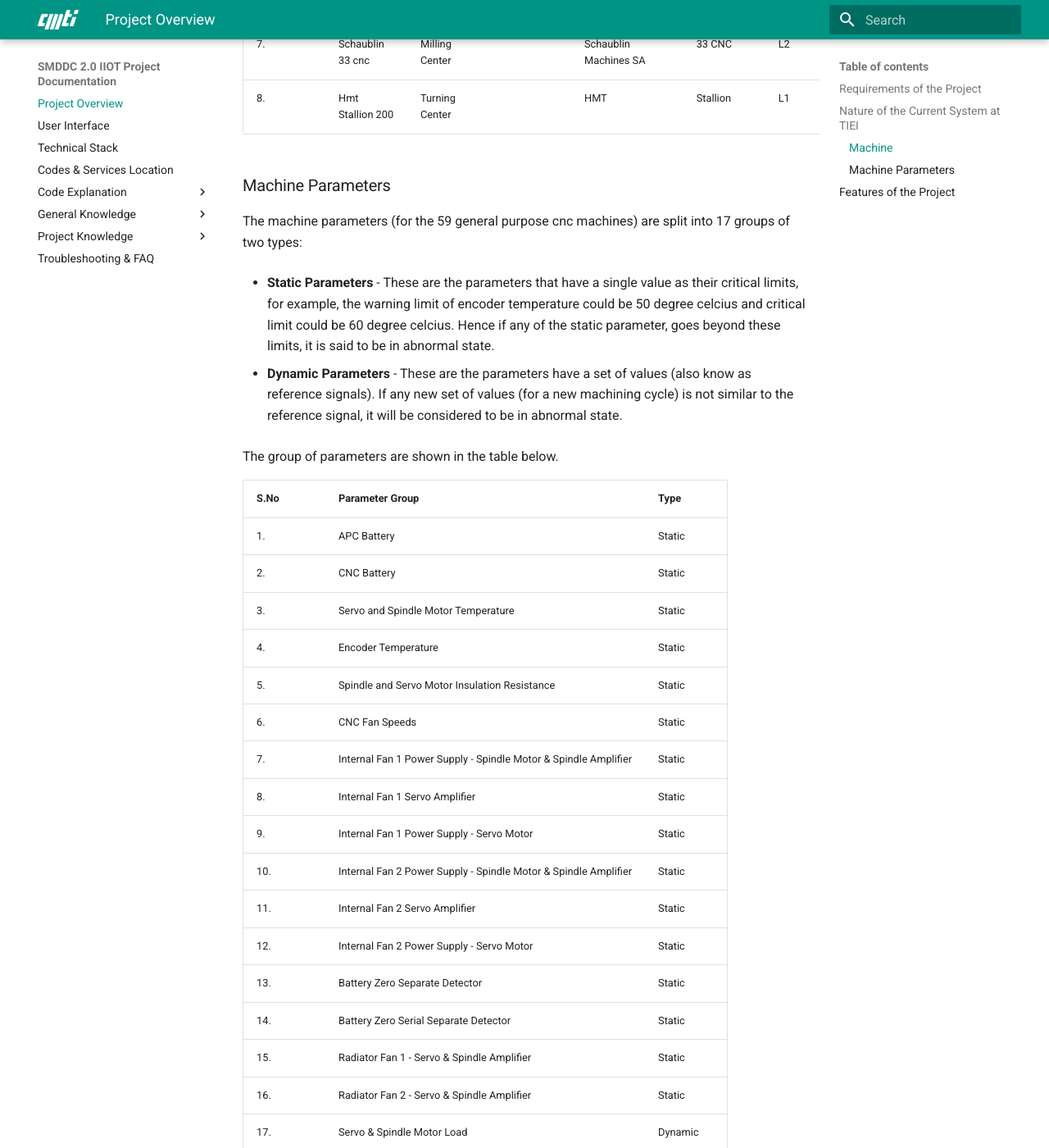
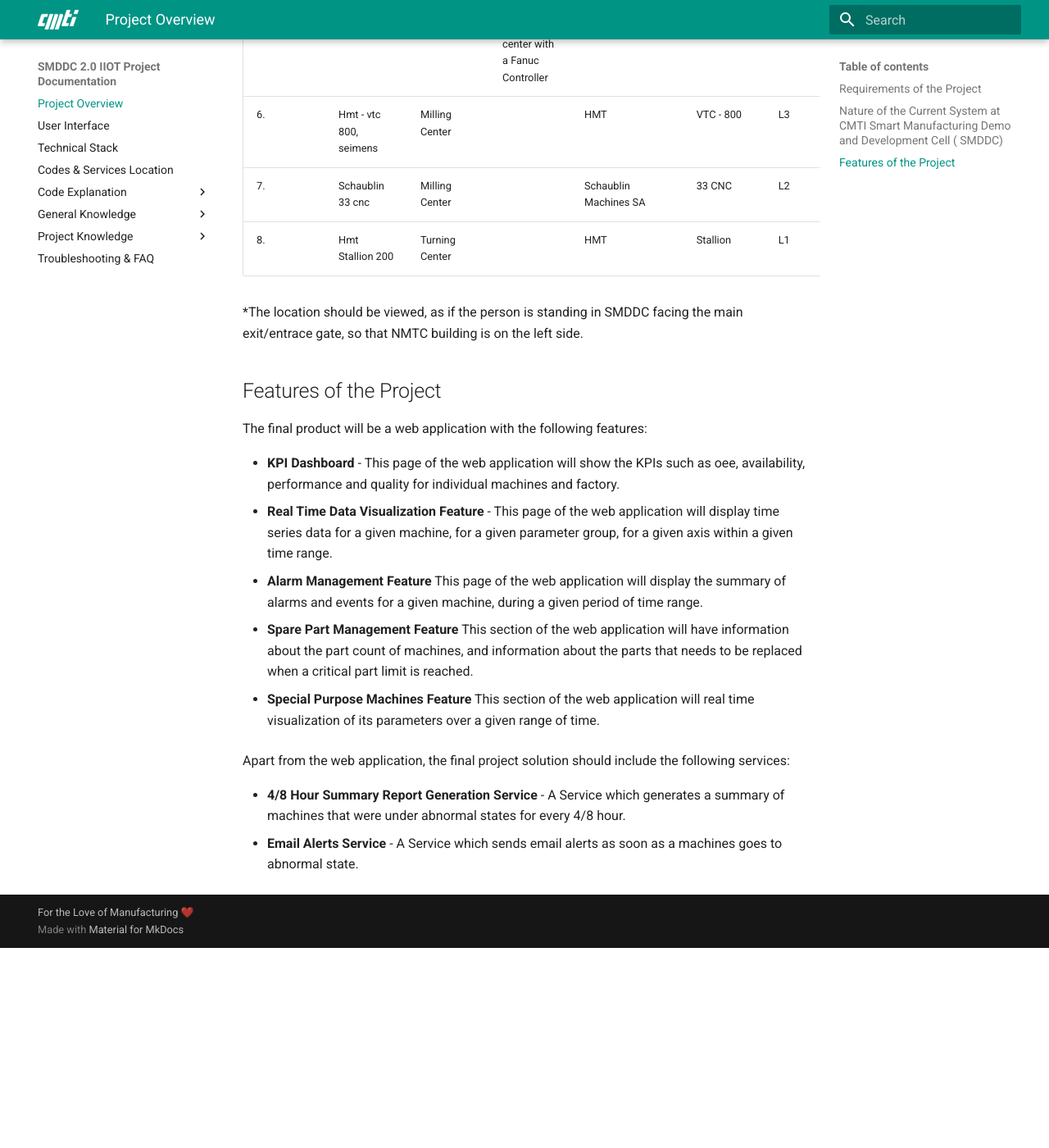
Before and after one commit to Praveenstein/mkdocs-material-documentation, an MkDocs documentation site: the page built from docs/index.md, in a window 1280 px wide and 1400 px high, scrolled down 1895 px. Shown: the whole window at 82% size. Built offline with MkDocs 1.6.1 and Material for MkDocs 9.7.7, drawn with Linux system fonts in a browser that asks for light colours; after the commit the page ends 3051 px from its top, so only the background shows below that; some of the changed text lies outside the part shown.

```diff
--- a/docs/index.md
+++ b/docs/index.md
@@ -1,6 +1,20 @@
 # Introduction
 
-This project is implemented to help the maintenace team of Toyota Industries Engine India Private Limited (here by called as TIEI) to help in machine maintenace activities of their new plant.
+**Project Overview: Manufacturing Data Management**
+
+This project focuses on streamlining data management in manufacturing plants. It aims to achieve the following:
+
+1. **Data Collection:** Develop a system to gather data from manufacturing machines.
+
+2. **Real-time Analytics:** Provide real-time statistics on production processes.
+
+3. **Documentation Integration:** Seamlessly integrate document management for manufacturing.
+
+4. **Open-Source and Interoperable:** Use open-source technology and standards for compatibility.
+
+5. **Security:** Implement strong security measures for data protection.
+
+This project aims to improve manufacturing efficiency and facilitate data sharing among companies. Feel free to ask for more details on any of these aspects.
 
 ## Requirements of the Project
 
@@ -16,64 +30,29 @@
 
 - **Email Alerts & Report Generation** - A system to send email alerts when a machine is in abnormal state and to generate summart report of machines under abnormal states.
 
-- **Separate Database for the Machine Data** - A new database where a copy data from the existing mongodb database will exist, and all processing and analytics should be implemeted with that data.
+## Nature of the Current System at CMTI Smart Manufacturing Demo and Development Cell ( SMDDC)
 
-## Nature of the Current System at TIEI
+The following table gives the summary of available machines at CMTI's SMDDC:
 
-The Exisitng machines at CMTI's SMDDC are:
-
-### Machine
-
-The following table gives the summary of available machines at TIEI:
-
-| S.No 	| Machine Name           	| Type           	| Description                                                              	| Brand                          	| Model            	| Location 	| Controller Name 	| Controller Model 	| Legacy 	| Ip Address  	|
+| S.No 	| Machine Name           	| Type           	| Description                                                              	| Brand                          	| Model            	| Location* 	| Controller Name 	| Controller Model 	| Legacy 	| Ip Address  	|
 |------	|------------------------	|----------------	|--------------------------------------------------------------------------	|--------------------------------	|------------------	|----------	|-----------------	|------------------	|--------	|-------------	|
-| 1.   	| Ace LT-2               	| Turning Center 	| 2-axes horizontal turning centres                                        	| Ace Micromatic                 	| LT-2-LM-500-PLUS 	| R1       	| Fanuc           	| 0i tf plus       	| No     	| 172.18.7.27 	|
-| 2.   	| MONO 200               	| Turning Center 	| MONO-200 is a CNC turning center machine                                 	| Mac Power                      	| Mono 200         	| R2       	| Seimens         	| sinumerik 828d   	| No     	| 172.18.7.27 	|
-| 3.   	| AMS MCV - 450          	| Milling Center 	| It's vertical machining center, It has a Fanuc 0i-MF plus CNC controller 	| AMS(ACE MANUFACTURING SYSTEMS) 	| MCV - 450        	| R3       	| Fanuc           	| 0i - Mf Plus     	| No     	| 172.18.7.27 	|
-| 4.   	| Mazak - H-400 N        	| Milling Center 	| Mazak H-400N is a horizontal machining center with a Seimens Controller  	| Mazak                          	| H-400N           	| R4       	| Seimens         	| sinumerik 828D   	| No     	| 172.18.7.27 	|
+| 1.   	| Ace LT-2               	| Turning Center 	| 2-axes horizontal turning centres                                        	| Ace Micromatic                 	| LT-2-LM-500-PLUS 	| R1       	| Fanuc           	| 0i tf plus       	| No     	| 172.18.30.158 	|
+| 2.   	| MONO 200               	| Turning Center 	| MONO-200 is a CNC turning center machine                                 	| Mac Power                      	| Mono 200         	| R2       	| Seimens         	| sinumerik 828d   	| No     	| 172.18.28.35 	|
+| 3.   	| AMS MCV - 450          	| Milling Center 	| It's vertical machining center, It has a Fanuc 0i-MF plus CNC controller 	| AMS(ACE MANUFACTURING SYSTEMS) 	| MCV - 450        	| R3       	| Fanuc           	| 0i - Mf Plus     	| No     	| 172.18.30.147 	|
+| 4.   	| Mazak - H-400 N        	| Milling Center 	| Mazak H-400N is a horizontal machining center with a Seimens Controller  	| Mazak                          	| H-400N           	| R4       	| Seimens         	| sinumerik 828D   	| No     	| 172.18.30.149 	|
 | 5.   	| Mazak - H-400 N        	| Milling Center 	| Mazak H-400N is a horizontal machining center with a Fanuc Controller    	| Mazak                          	| H-400N           	| L4       	| Fanuc           	| 0i -md           	| TBA    	|             	|
 | 6.   	| Hmt - vtc 800, seimens 	| Milling Center 	|                                                                          	| HMT                            	| VTC - 800        	| L3       	| Seimens         	| TBA              	| Yes    	|             	|
 | 7.   	| Schaublin 33 cnc       	| Milling Center 	|                                                                          	| Schaublin Machines SA          	| 33 CNC           	| L2       	| Seimens         	| 840D             	| Yes    	|             	|
 | 8.   	| Hmt Stallion 200       	| Turning Center 	|                                                                          	| HMT                            	| Stallion         	| L1       	| Fanuc           	| ot - Series      	| Yes    	|             	|
 
-### Machine Parameters
-
-The machine parameters (for the 59 general purpose cnc machines) are split into 17 groups of two types:
-
-- **Static Parameters** - These are the parameters that have a single value as their critical limits, for example, the warning limit of encoder temperature could be 50 degree celcius and critical limit could be 60 degree celcius. Hence if any of the static parameter, goes beyond these limits, it is said to be in abnormal state.
-
-- **Dynamic Parameters** - These are the parameters have a set of values (also know as reference signals). If any new set of values (for a new machining cycle) is not similar to the reference signal, it will be considered to be in abnormal state.
-
-The group of parameters are shown in the table below.
-
-
-| S.No 	| Parameter Group                                                 	| Type    	|
-|------	|-----------------------------------------------------------------	|---------	|
-| 1.   	| APC Battery                                                     	| Static  	|
-| 2.   	| CNC Battery                                                     	| Static  	|
-| 3.   	| Servo and Spindle Motor Temperature                             	| Static  	|
-| 4.   	| Encoder Temperature                                             	| Static  	|
-| 5.   	| Spindle and Servo Motor Insulation Resistance                   	| Static  	|
-| 6.   	| CNC Fan Speeds                                                  	| Static  	|
-| 7.   	| Internal Fan 1 Power Supply - Spindle Motor & Spindle Amplifier 	| Static  	|
-| 8.   	| Internal Fan 1 Servo Amplifier                                  	| Static  	|
-| 9.   	| Internal Fan 1 Power Supply - Servo Motor                       	| Static  	|
-| 10.  	| Internal Fan 2 Power Supply - Spindle Motor & Spindle Amplifier 	| Static  	|
-| 11.  	| Internal Fan 2 Servo Amplifier                                  	| Static  	|
-| 12.  	| Internal Fan 2 Power Supply - Servo Motor                       	| Static  	|
-| 13.  	| Battery Zero Separate Detector                                  	| Static  	|
-| 14.  	| Battery Zero Serial Separate Detector                           	| Static  	|
-| 15.  	| Radiator Fan 1 - Servo & Spindle Amplifier                      	| Static  	|
-| 16.  	| Radiator Fan 2 - Servo & Spindle Amplifier                      	| Static  	|
-| 17.  	| Servo & Spindle Motor Load                                      	| Dynamic 	|
+ *The location should be viewed, as if the person is standing in SMDDC facing the main exit/entrace gate, so that NMTC building is on the left side.
 
 
 ## Features of the Project
 
-The final solution given to tiei will be a web application with the following features:
+The final product will be a web application with the following features:
 
-- **Maintenace Feature** - This page of the web application will have a summary of states of all machines in visual way.
+- **KPI Dashboard** - This page of the web application will show the KPIs such as oee, availability, performance and quality for individual machines and factory.
 - **Real Time Data Visualization Feature** - This page of the web application will display time series data for a given machine, for a given parameter group, for a given axis within a given time range.
 
 - **Alarm Management Feature** This page of the web application will display the summary of alarms and events for a given machine, during a given period of time range.
```
Also changed, not shown: docs/Project Knowledge/KPI Calculations (CMTI).md (+47 -2 lines).
